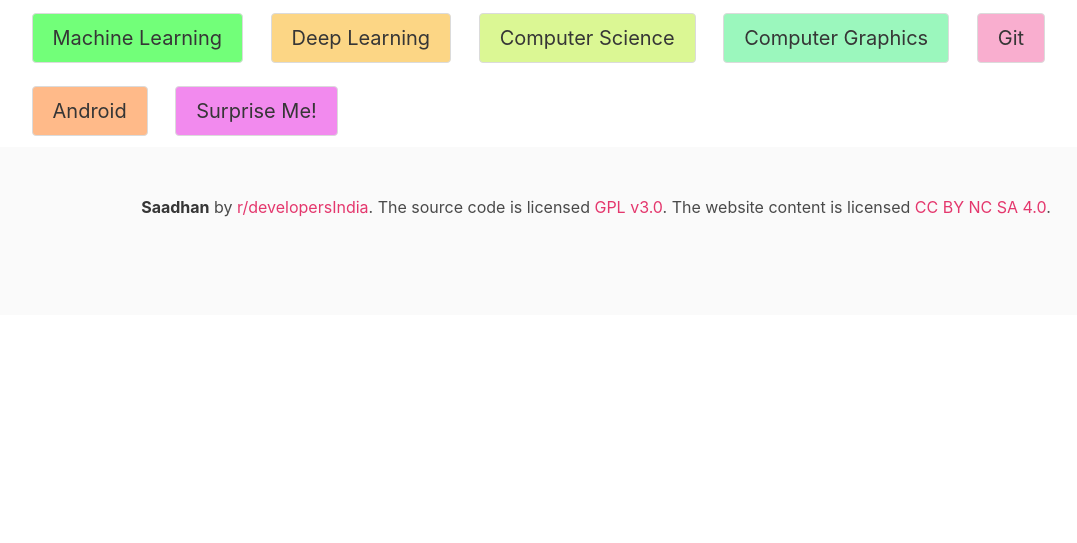
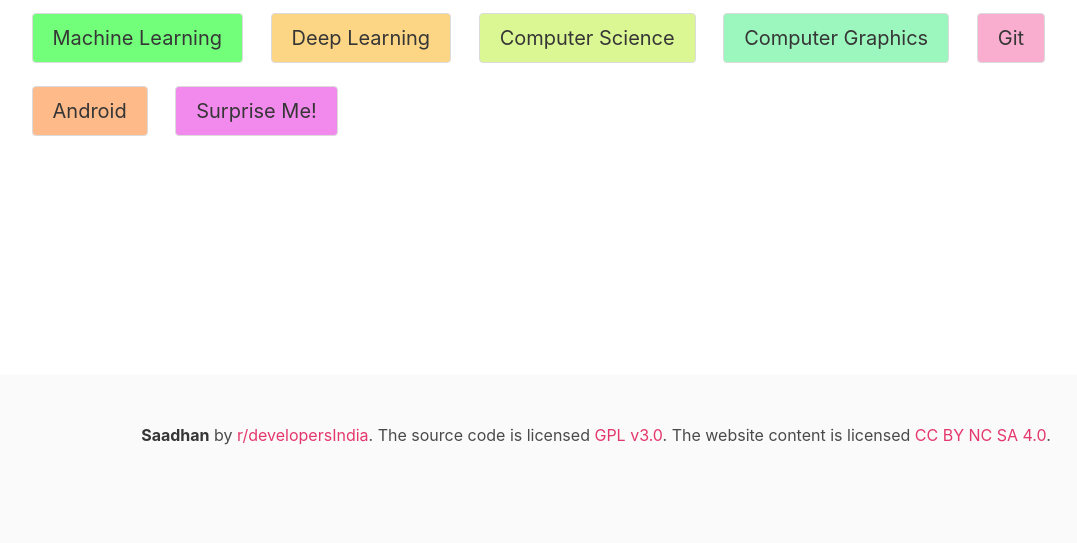
Before and after one commit to developersIndia/saadhan, a Flask app: page / in a window 1280 px wide. Shown: the part 257-800 px from the top of the page, without its empty margins (44-1121 px from the left). Run offline with Flask 2, Linux system fonts and the light colour scheme; some libraries are stand-ins or nearby versions.

Commit message:
Fixed Footer Styling to stick it to the bottom

```diff
--- a/templates/base.html
+++ b/templates/base.html
@@ -19,7 +19,12 @@
     .grid-container.grid-repeat-5 {
       grid-template-columns: repeat(5, 1fr);
     }
-
+    .footer{
+      position: fixed;
+      bottom: 0;
+      height: fit-content;
+      width: 100%;
+    }
   </style>
   <script src="https://unpkg.com/htmx.org@1.8.4"></script>
 </head>
```
